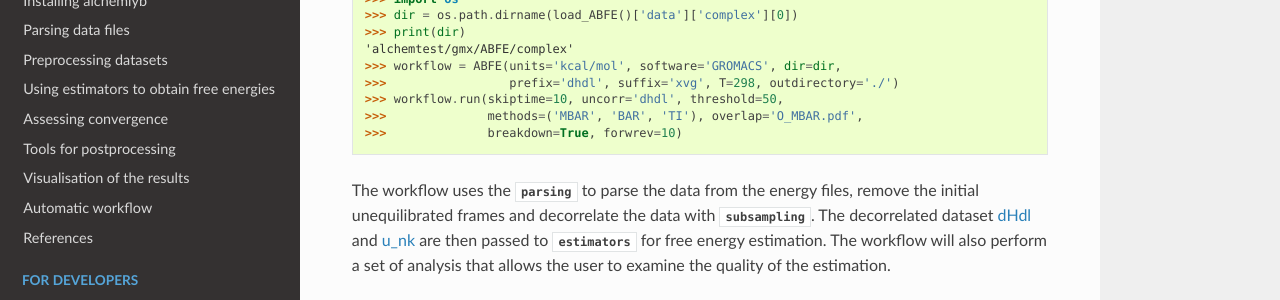
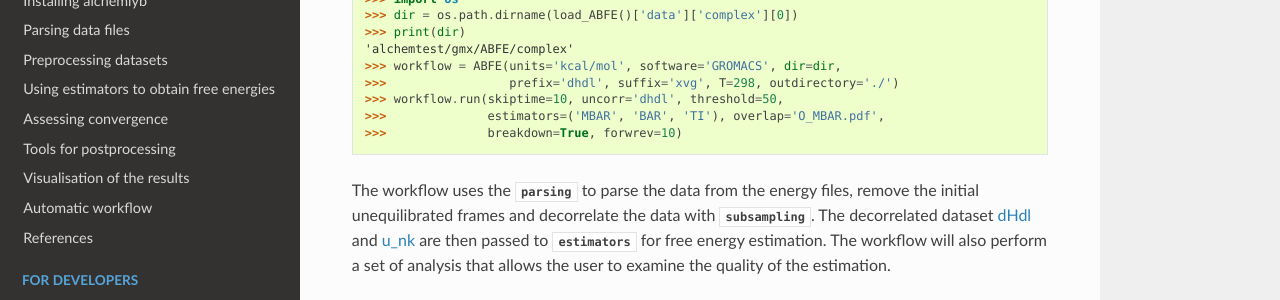
Before and after one commit to alchemistry/alchemlyb, a Sphinx documentation site: the page built from docs/workflows/alchemlyb.workflows.ABFE.rst, in a window 1280 px wide and 900 px high, scrolled down 551 px. Shown: the part 151-451 px from the top of the window. Built offline with Sphinx 7.4.7 and the Read the Docs theme 2.0.0, drawn with Linux system fonts in a browser that asks for light colours; pages that are not in the unit, such as notebooks, are missing from menus; the version number could not be read and is left out.

Commit message:
Update alchemlyb.workflows.ABFE.rst

```diff
--- a/docs/workflows/alchemlyb.workflows.ABFE.rst
+++ b/docs/workflows/alchemlyb.workflows.ABFE.rst
@@ -33,7 +33,7 @@ to the following code (The log is configured by logger). ::
     >>> workflow = ABFE(units='kcal/mol', software='GROMACS', dir=dir,
     >>>                 prefix='dhdl', suffix='xvg', T=298, outdirectory='./')
     >>> workflow.run(skiptime=10, uncorr='dhdl', threshold=50,
-    >>>              methods=('MBAR', 'BAR', 'TI'), overlap='O_MBAR.pdf',
+    >>>              estimators=('MBAR', 'BAR', 'TI'), overlap='O_MBAR.pdf',
     >>>              breakdown=True, forwrev=10)
 
 
@@ -142,7 +142,7 @@ to the data generated at each stage of the analysis. ::
     >>> # Decorrelate the data.
     >>> workflow.preprocess(skiptime=10, uncorr='dhdl', threshold=50)
     >>> # Run the estimator
-    >>> workflow.estimate(methods=('mbar', 'bar', 'ti'))
+    >>> workflow.estimate(estimators=('mbar', 'bar', 'ti'))
     >>> # Retrieve the result
     >>> summary = workflow.generate_result()
     >>> # Plot the overlap matrix
```
